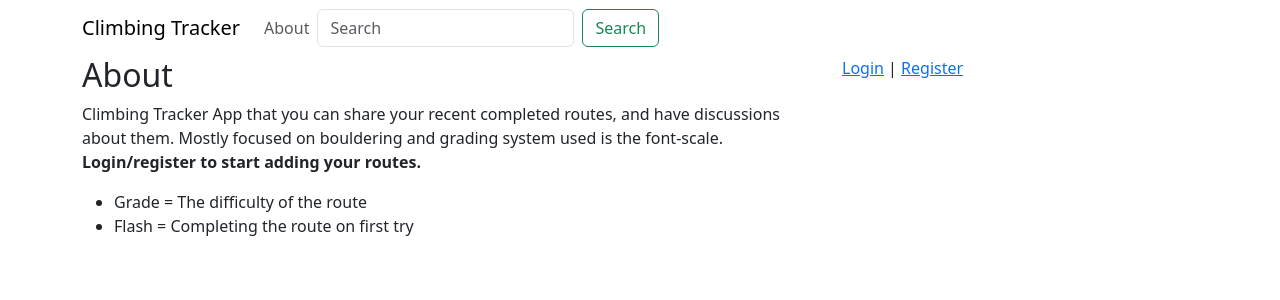
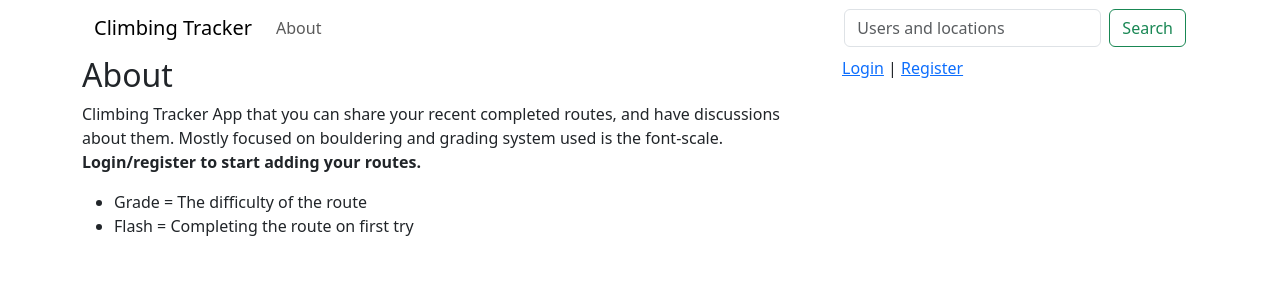
Before and after one commit to saimouu/climbing-tracker, a Flask app: page /about in a window 1280 px wide. Shown: the top 300 px of the page. Run offline with Flask 3, Linux system fonts and the light colour scheme.

Commit message:
nav bar and search fix

```diff
--- a/routes.py
+++ b/routes.py
@@ -154,7 +154,6 @@ def remove_comment(id):
 
 @app.route("/search", methods=["POST"])
 def search():
-    users.check_csfr_token(request.form["csrf_token"])
     query = request.form["query"]
     if len(query) < 3:
         flash("Search query must be at least 3 characters long.", category="error")
--- a/templates/base.html
+++ b/templates/base.html
@@ -11,8 +11,9 @@
 
       <!-- Navbar -->
       <nav class="navbar navbar-expand-sm navbar-light">
+        <div class="container-fluid">
             <a class="navbar-brand" href="/">Climbing Tracker</a>
-          <ul class="navbar-nav">
+            <ul class="navbar-nav me-auto mb-2 mb-lg-0">
               <li class="nav-item">
                 {% if session.user_id  %}
                 <a class="nav-link" href="/user/{{ session.user_id }}">Your page</a>
@@ -27,11 +28,11 @@
                 <a class="nav-link" href="/about">About</a>
               </li>
             </ul>
-          <form action="/search" method="POST" class="d-flex">
-            <input class="form-control me-2" type="search" placeholder="Search" aria-label="Search" name="query">
+            <form action="/search" method="POST" class="d-flex" role="search">
+              <input class="form-control me-2" type="search" placeholder="Users and locations" aria-label="Search" name="query">
               <button class="btn btn-outline-success" type="submit">Search</button>
-            <input type="hidden" name="csrf_token" value="{{ session.csrf_token }}">
             </form>
+        </div>
       </nav>
 
       <!-- Error and success messages-->
```
Also changed, not shown: templates/climb.html (+1 -1 lines). Lines whose indentation alone changed are shown as unchanged.
